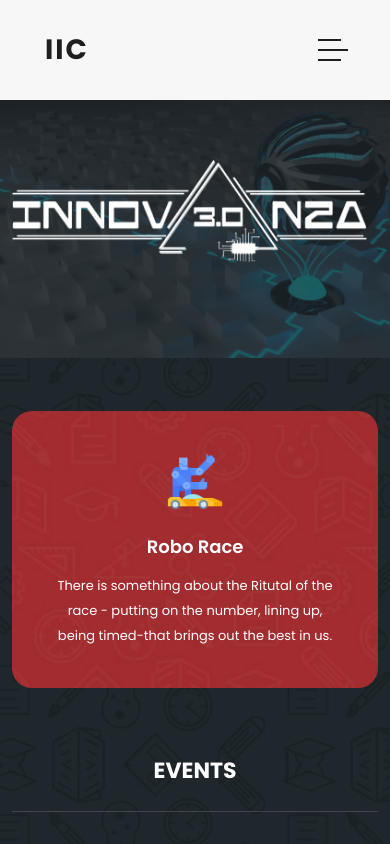
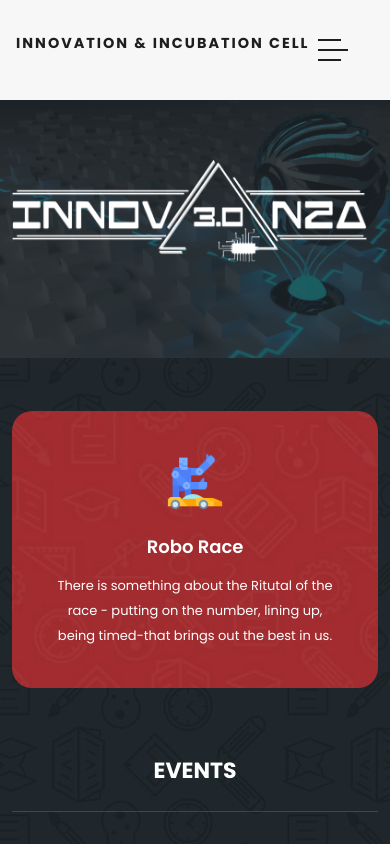
Before and after one commit to Siddhantmi/iicbietjhansi, a plain HTML site: page index.html in a window 390 px wide. Shown: the top 844 px of the page. Drawn offline with nearby package versions, Linux system fonts and the light colour scheme.

Commit message:
changes css of logo

```diff
--- a/assets/css/templatemo-edu-meeting.css
+++ b/assets/css/templatemo-edu-meeting.css
@@ -644,6 +644,7 @@ header
   .header-area .main-nav .nav {
     display: flex !important;
   }
+
 }
 
 /* cutom css
@@ -1925,12 +1926,10 @@ responsive
 }
 /* custom css */
 @media(min-width : 767px){
-  .heading2{
+  /* .heading2{
     display: none;
-  }
-  .footer .social-icons{
-
-  }
+  } */
+
 
 }
 
@@ -1944,9 +1943,16 @@ responsive
     width: 94%;
   }
   .heading1{
-    display: none;
-  }
-
+    font-size: 0.9rem;
+    margin-left: -2rem;
+  }
+  .header-area .main-nav .logo {
+    margin-top: 33px;
+    margin-left: 33px;
+    margin-right: 60px;
+    line-height: 20px;
+
+  }
   .containerr{
     display: flex;
     flex-wrap: wrap;
--- a/index.html
+++ b/index.html
@@ -36,7 +36,7 @@
                         <!-- <img src="assets\images\logo of iic black.png"  srcset=""> -->
 
                           <div class="heading1">Innovation & Incubation Cell</div>
-                          <div class="heading2">IIC</div>
+                          <!-- <div class="heading2">IIC</div> -->
                       </a>
                       <!-- ***** Logo End ***** -->
                       <!-- ***** Menu Start ***** -->
```
